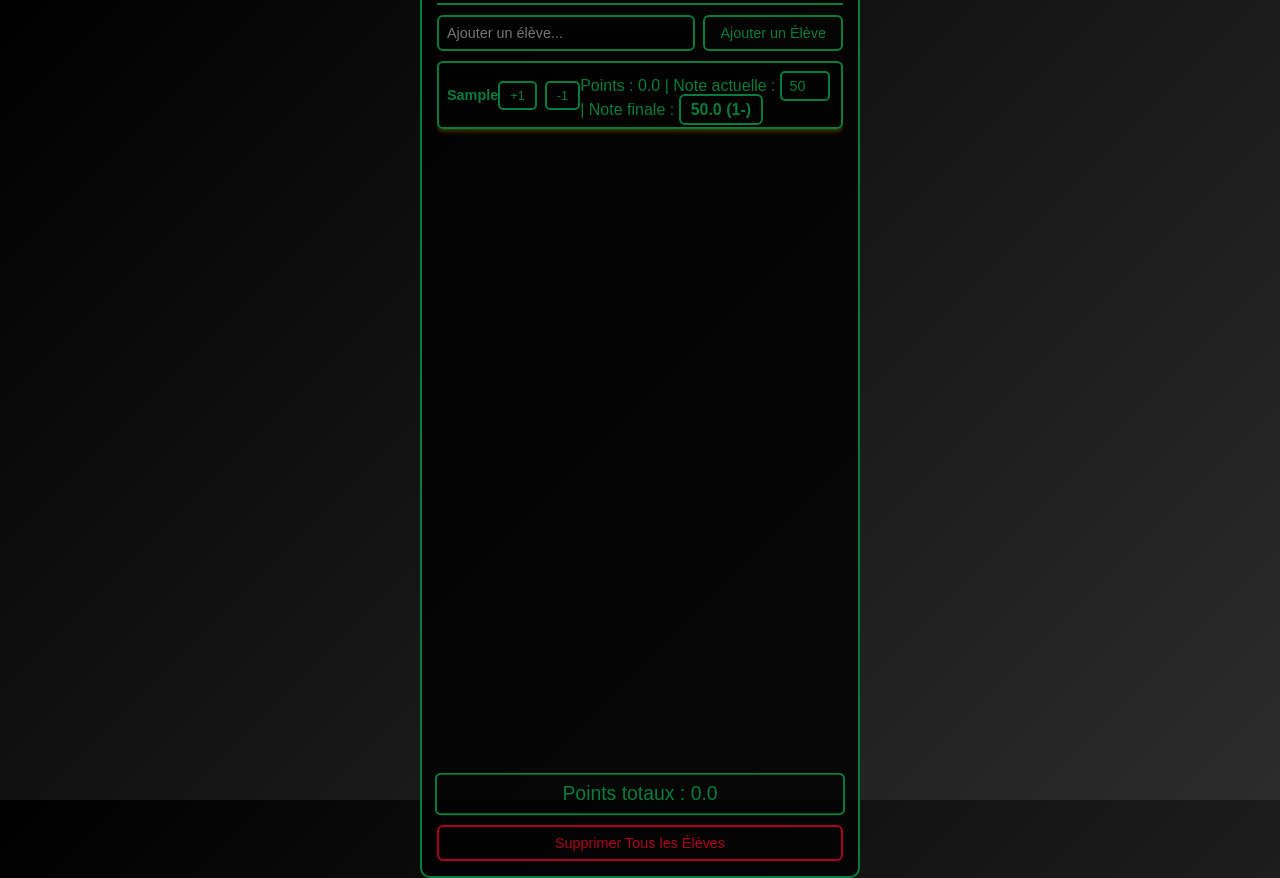
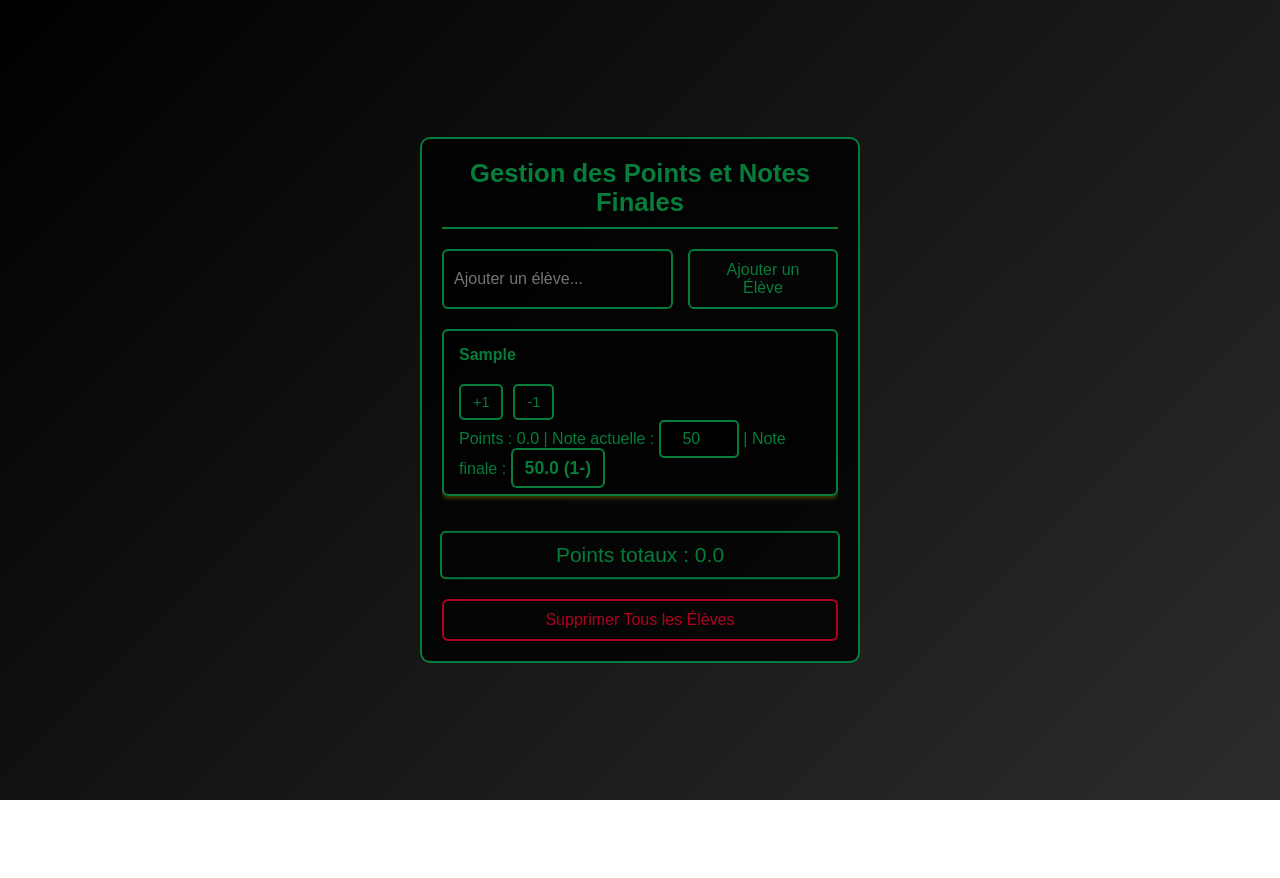
Before and after one commit to jsajdnajkjkqwjkqdqqdw/gestionpoints, a plain HTML site: page index.html in a window 1280 px wide. Both pictures are taken after typing "Sample" into the empty fields and a click on the button "Ajouter un Élève". After the commit the page ends 800 px from the top, so only its background shows below. Drawn offline with Linux system fonts and the light colour scheme.

Commit message:
Add files via upload

```diff
--- a/index.html
+++ b/index.html
@@ -6,6 +6,9 @@
   <title>Gestion des Points et Notes Finales</title>
   <style>
     /* Styles généraux */
+/* Styles généraux */
+/* Styles généraux */
+/* Styles généraux */
 * {
   margin: 0;
   padding: 0;
@@ -26,50 +29,50 @@ body {
 /* Conteneur principal */
 .container {
   background: rgba(0, 0, 0, 0.8); /* Fond semi-transparent noir */
-  width: 440px; /* Fixed width to fit 440px */
-  height: 956px; /* Fixed height to fit 956px */
+  width: 440px; /* Fixed width */
+  height: auto; /* Adjust height dynamically */
   display: flex;
   flex-direction: column; /* Alignement vertical */
-  gap: 10px; /* Reduced spacing between sections */
-  padding: 15px; /* Reduced padding */
-  border: 2px solid #067d3a; /* Thinner border to save space */
+  gap: 20px; /* Increased spacing */
+  padding: 20px; /* Increased padding */
+  border: 2px solid #067d3a; /* Thinner border */
   border-radius: 10px;
   overflow-y: auto; /* Permet le défilement si nécessaire */
 }
 
 h1 {
-  font-size: 1.5rem; /* Reduced font size */
+  font-size: 1.6rem; /* Slightly increased font size */
   text-align: center;
   color: #067d3a; /* Or brillant */
   text-shadow: 2px 2px 4px rgba(0, 0, 0, 0.5);
   border-bottom: 2px solid #067d3a; /* Thinner border */
-  padding-bottom: 8px; /* Reduced padding */
+  padding-bottom: 10px; /* Increased padding */
 }
 
 /* Section d'ajout d'élève */
 .add-student-section {
   display: flex;
   justify-content: space-between; /* Alignement horizontal */
-  gap: 8px; /* Reduced spacing */
+  gap: 15px; /* Increased spacing */
 }
 
 .add-student-section input[type="text"] {
   flex: 1; /* Remplit l'espace disponible */
   max-width: 200px; /* Reduced max-width */
-  padding: 8px; /* Reduced padding */
+  padding: 10px; /* Increased padding */
   border: 2px solid #067d3a; /* Bordure dorée */
   border-radius: 6px;
   background: rgba(0, 0, 0, 0.5); /* Fond semi-transparent noir */
   color: #067d3a; /* Texte doré */
-  font-size: 0.9rem; /* Reduced font size */
+  font-size: 1rem; /* Increased font size */
 }
 
 .add-student-section button {
-  padding: 8px 15px; /* Reduced padding */
+  padding: 10px 15px; /* Increased padding */
   border: 2px solid #067d3a; /* Bordure dorée */
   border-radius: 6px;
   cursor: pointer;
-  font-size: 0.9rem; /* Reduced font size */
+  font-size: 1rem; /* Increased font size */
   transition: all 0.3s ease;
   background: transparent; /* Fond transparent pour contraste */
   color: #067d3a; /* Texte doré */
@@ -90,14 +93,14 @@ h1 {
 }
 
 .student-item {
-  display: grid;
-  grid-template-columns: 1fr auto auto; /* Nom, points, notes */
-  align-items: center;
+  display: flex;
+  flex-direction: column; /* Stack elements vertically */
+  align-items: flex-start; /* Align items to the left */
   background: rgba(0, 0, 0, 0.6); /* Fond semi-transparent noir */
-  padding: 8px; /* Reduced padding */
+  padding: 15px; /* Increased padding */
   border: 2px solid #067d3a; /* Bordure dorée */
   border-radius: 6px;
-  margin-bottom: 8px; /* Reduced margin */
+  margin-bottom: 15px; /* Increased margin */
   box-shadow: 0 2px 5px rgba(255, 215, 0, 0.3); /* Ombre dorée */
   transition: transform 0.3s ease, box-shadow 0.3s ease;
 }
@@ -109,24 +112,27 @@ h1 {
 
 .student-name {
   font-weight: bold;
-  font-size: 0.9rem; /* Reduced font size */
+  font-size: 1rem; /* Increased font size */
   color: #067d3a; /* Or brillant */
+  margin-bottom: 10px; /* Added spacing */
 }
 
 .controls {
   display: flex;
-  gap: 8px; /* Reduced spacing */
+  gap: 10px; /* Increased spacing */
+  margin-top: 10px; /* Added spacing */
 }
 
 .controls button {
-  padding: 5px 10px;
+  padding: 8px 12px; /* Adjusted padding */
   border: 2px solid #067d3a; /* Bordure dorée */
   border-radius: 5px;
   cursor: pointer;
-  font-size: 0.8rem; /* Reduced font size */
+  font-size: 0.9rem; /* Slightly reduced font size */
   transition: all 0.3s ease;
   background: transparent; /* Fond transparent pour contraste */
   color: #067d3a; /* Texte doré */
+  white-space: nowrap; /* Prevent text wrapping */
 }
 
 .controls button:hover {
@@ -137,47 +143,48 @@ h1 {
 
 /* Style spécifique pour les champs de note */
 .note-input {
-  width: 50px; /* Reduced width */
-  padding: 5px;
+  width: 80px; /* Increased width */
+  padding: 8px;
   border: 2px solid #067d3a; /* Bordure dorée */
   border-radius: 5px;
   background: rgba(0, 0, 0, 0.5); /* Fond semi-transparent noir */
   color: #067d3a; /* Texte doré */
-  font-size: 0.9rem; /* Reduced font size */
+  font-size: 1rem; /* Increased font size */
   text-align: center; /* Centrer le texte pour une meilleure lisibilité */
 }
 
 .final-grade {
-  font-size: 1rem; /* Reduced font size */
+  font-size: 1.1rem; /* Increased font size */
   font-weight: bold;
   color: #067d3a; /* Or brillant */
   background: rgba(0, 0, 0, 0.7); /* Fond semi-transparent noir */
-  padding: 5px 10px;
+  padding: 8px 12px;
   border-radius: 6px;
   border: 2px solid #067d3a; /* Bordure dorée */
-  min-width: 60px; /* Reduced width */
+  min-width: 80px; /* Increased width */
   text-align: center;
+  margin-top: 10px; /* Added spacing */
 }
 
 /* Total des points */
 .total-points {
-  font-size: 1.2rem; /* Reduced font size */
+  font-size: 1.3rem; /* Increased font size */
   text-align: center;
   color: #067d3a; /* Or brillant */
   animation: pulse 2s infinite;
   border: 2px solid #067d3a; /* Thinner border */
-  padding: 8px; /* Reduced padding */
+  padding: 10px; /* Increased padding */
   border-radius: 6px;
 }
 
 /* Bouton de réinitialisation */
 .reset-button {
   width: 100%; /* Prend toute la largeur */
-  padding: 8px; /* Reduced padding */
+  padding: 10px; /* Increased padding */
   border: 2px solid #b00020; /* Bordure rouge */
   border-radius: 6px;
   cursor: pointer;
-  font-size: 0.9rem; /* Reduced font size */
+  font-size: 1rem; /* Increased font size */
   transition: all 0.3s ease;
   background: transparent; /* Fond transparent pour contraste */
   color: #b00020; /* Texte rouge */
```
